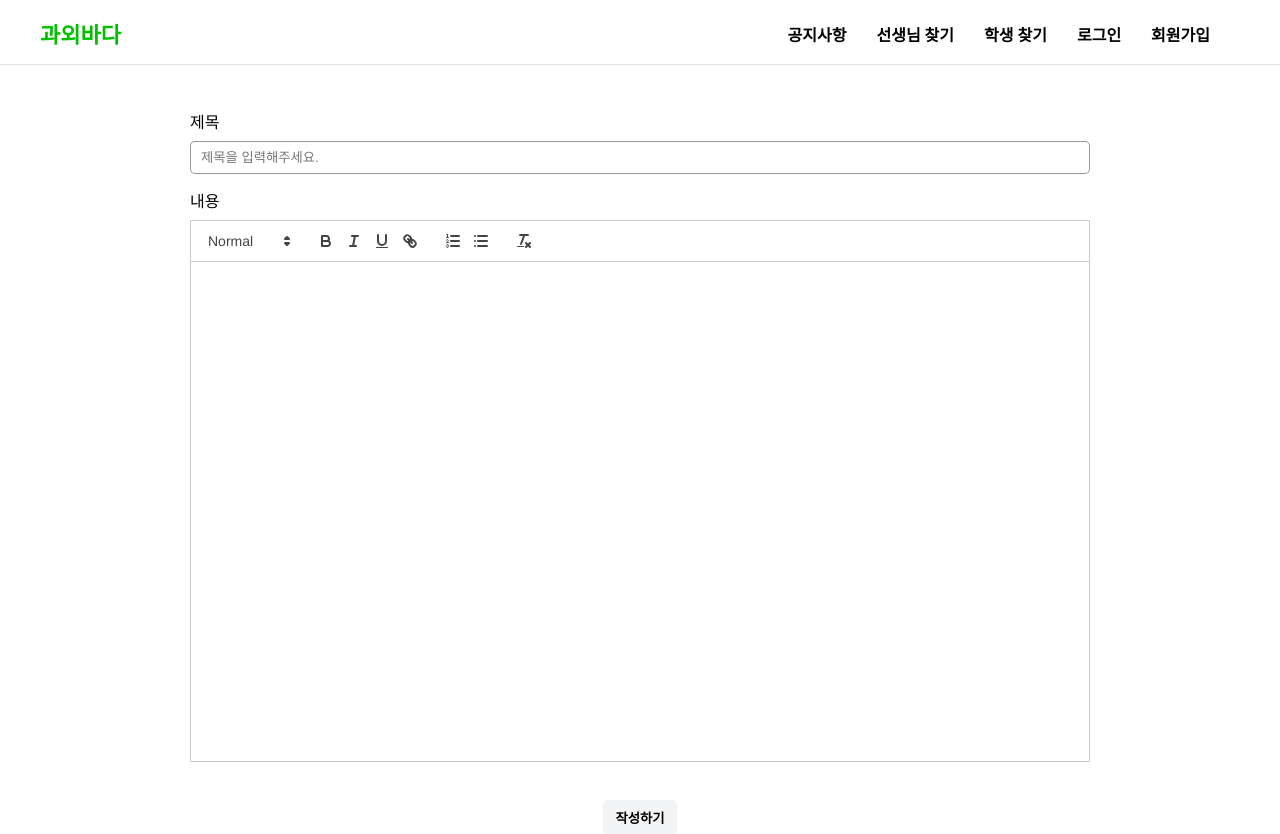
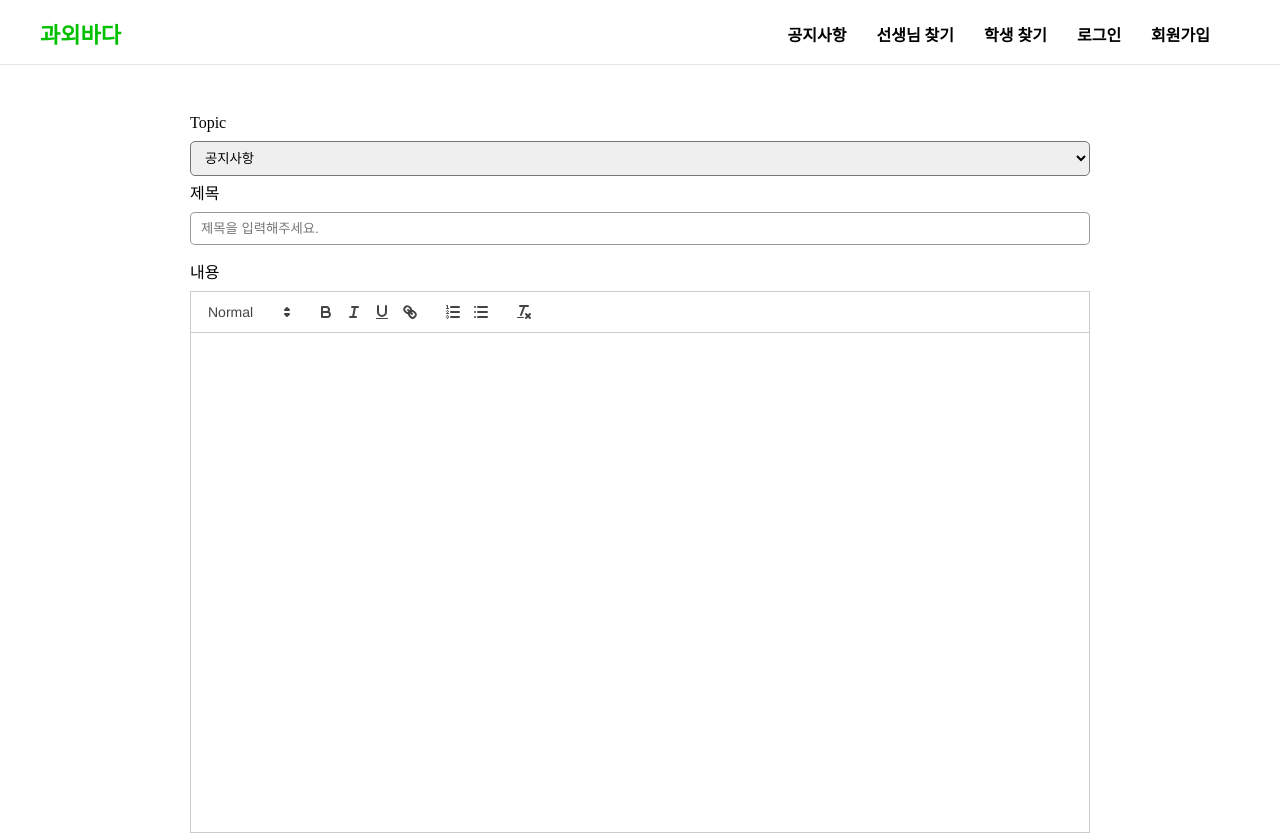
Before and after one commit to reignkk1/coding-tutoring-client, a React (Create React App) app: page /notice/write in a window 1280 px wide. Shown: the top 834 px of the page. Built offline with nearby package versions, Linux system fonts and the light colour scheme.

Commit message:
feat: 글쓰기 Select 추가

```diff
--- a/src/components/write/Editor.tsx
+++ b/src/components/write/Editor.tsx
@@ -11,7 +11,7 @@ export default function Editor() {
     <ReactQuill
       theme="snow"
       value={value}
-      onChange={(prev) => console.log(prev)}
+      onChange={(prev) => setValue(prev)}
       style={{ height: "500px", marginTop: "10px", marginBottom: "80px" }}
     />
   );
--- a/src/pages/Write.tsx
+++ b/src/pages/Write.tsx
@@ -2,6 +2,8 @@ import styled from "styled-components";
 import Wrapper from "../components/common/Wrapper";
 import Editor from "../components/write/Editor";
 import Button from "../components/postPage/Button";
+import { useLocation } from "react-router-dom";
+import { useEffect, useRef, useState } from "react";
 
 const Container = styled.div`
   height: 120vh;
@@ -13,7 +15,7 @@ const Container = styled.div`
 const TitleInput = styled.input`
   width: 100%;
   padding: 8px 10px;
-  margin-top: 10px;
+
   border: 1px solid rgba(0, 0, 0, 0.4);
   outline: none;
   border-radius: 5px;
@@ -23,16 +25,61 @@ const TitleInput = styled.input`
   }
 `;
 
-const Label = styled.label``;
+const Label = styled.label`
+  display: block;
+  margin-bottom: 10px;
+`;
 
 const ButtonBox = styled.div`
   text-align: center;
 `;
 
+const SelectBox = styled.div`
+  margin-bottom: 10px;
+  select {
+    width: 100%;
+    padding: 8px 10px;
+    outline: none;
+    cursor: pointer;
+    border-radius: 5px;
+  }
+`;
+
 export default function Write() {
+  const [selectValue, setSelectValue] = useState<string | null>("");
+
+  const selectRef = useRef<HTMLSelectElement>(null);
+  const location = useLocation();
+
+  useEffect(() => {
+    setSelectValue(selectRef.current && selectRef.current.value);
+  }, []);
+
+  const options = [
+    { name: "공지사항", value: "notice" },
+    { name: "선생님 찾기", value: "teachers" },
+    { name: "학생 찾기", value: "students" },
+  ];
+
   return (
     <Wrapper>
       <Container>
+        <Label>Topic</Label>
+        <SelectBox>
+          <select
+            ref={selectRef}
+            onChange={(event) => setSelectValue(event.currentTarget.value)}
+          >
+            {options.map((option) => (
+              <option
+                value={option.value}
+                selected={location.pathname.includes(option.value)}
+              >
+                {option.name}
+              </option>
+            ))}
+          </select>
+        </SelectBox>
         <Label htmlFor="title">제목</Label>
         <TitleInput id="title" placeholder="제목을 입력해주세요." />
         <Label>내용</Label>
```
